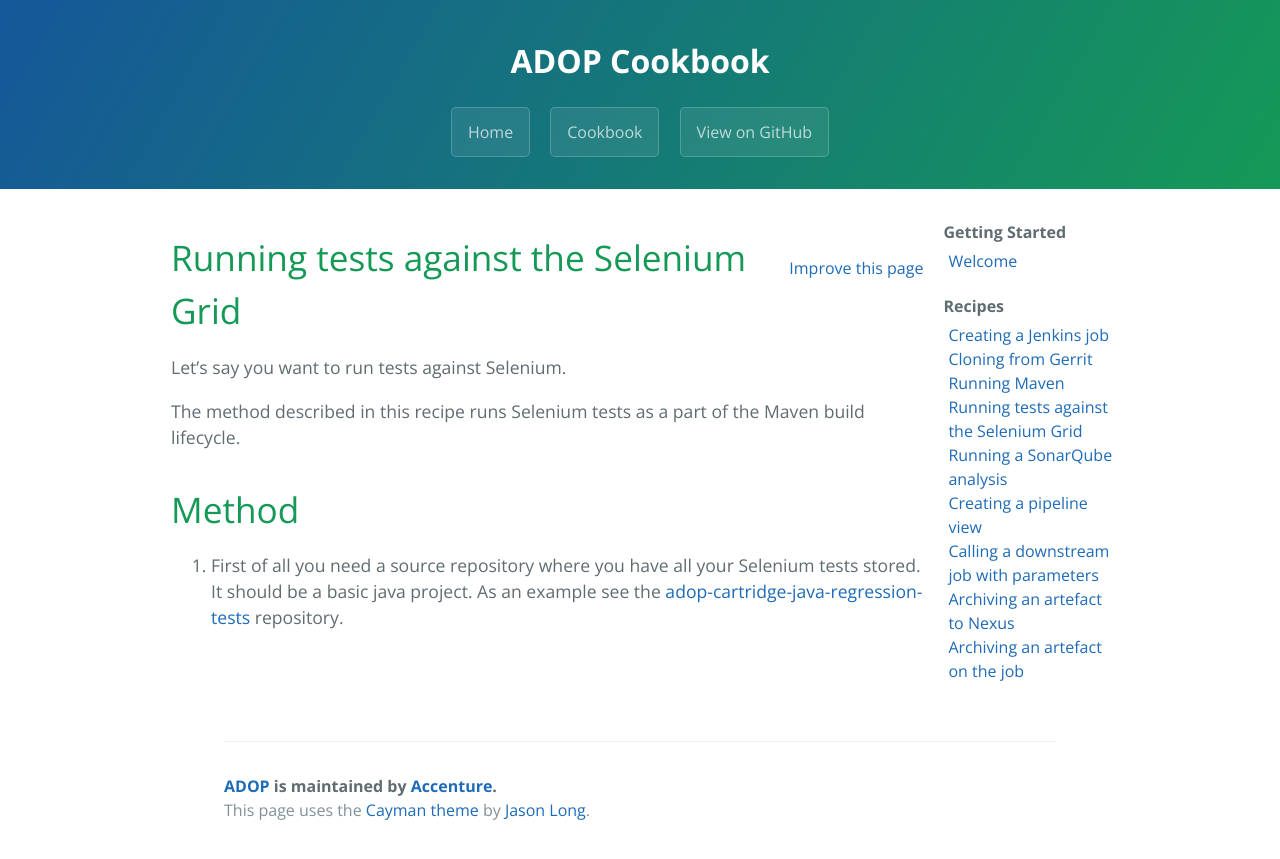
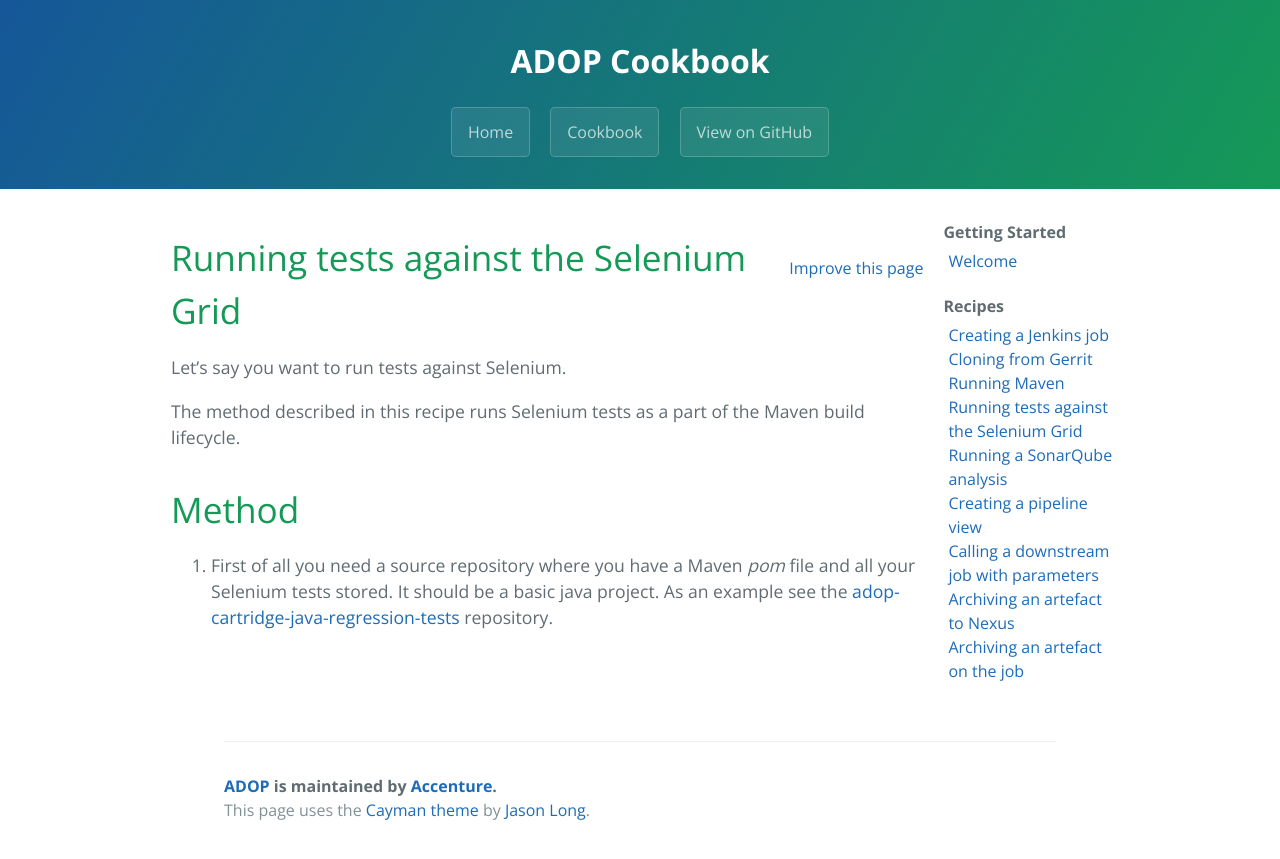
Before and after one commit to alexeymhv/adop-cartridges-cookbook, a Jekyll site: the page built from _docs/recipes/selenium-tests.md, in a window 1280 px wide. Shown: the top 859 px of the page. Built offline with Jekyll 4.4.1, drawn with Linux system fonts in a browser that asks for light colours.

Commit message:
Update selenium-tests.md

```diff
--- a/_docs/recipes/selenium-tests.md
+++ b/_docs/recipes/selenium-tests.md
@@ -10,4 +10,4 @@ The method described in this recipe runs Selenium tests as a part of the Maven b
 
 # Method
 
-1. First of all you need a source repository where you have all your Selenium tests stored. It should be a basic java project. As an example see the [adop-cartridge-java-regression-tests](https://github.com/Accenture/adop-cartridge-java-regression-tests) repository.
+1. First of all you need a source repository where you have a Maven _pom_ file and all your Selenium tests stored. It should be a basic java project. As an example see the [adop-cartridge-java-regression-tests](https://github.com/Accenture/adop-cartridge-java-regression-tests) repository.
```
